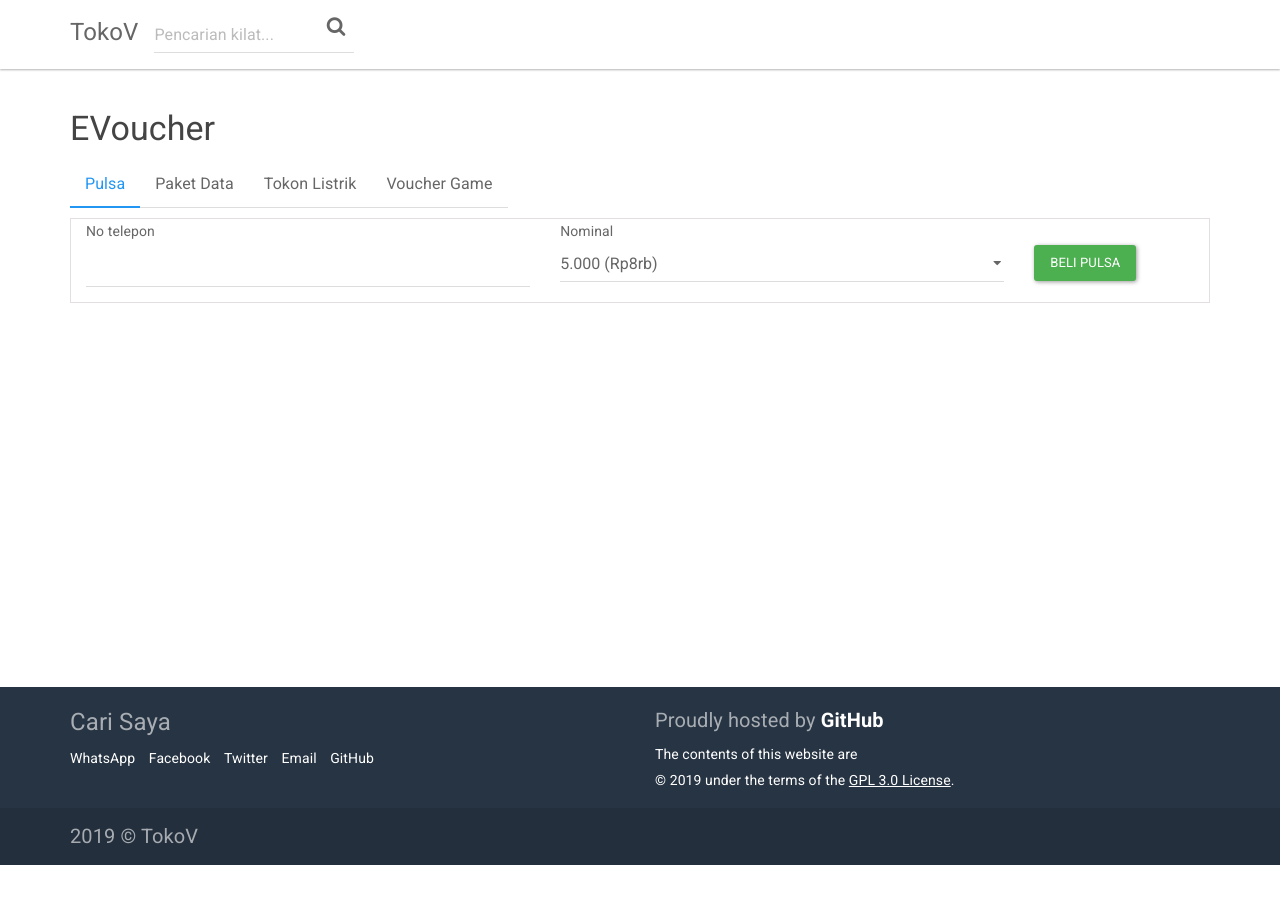
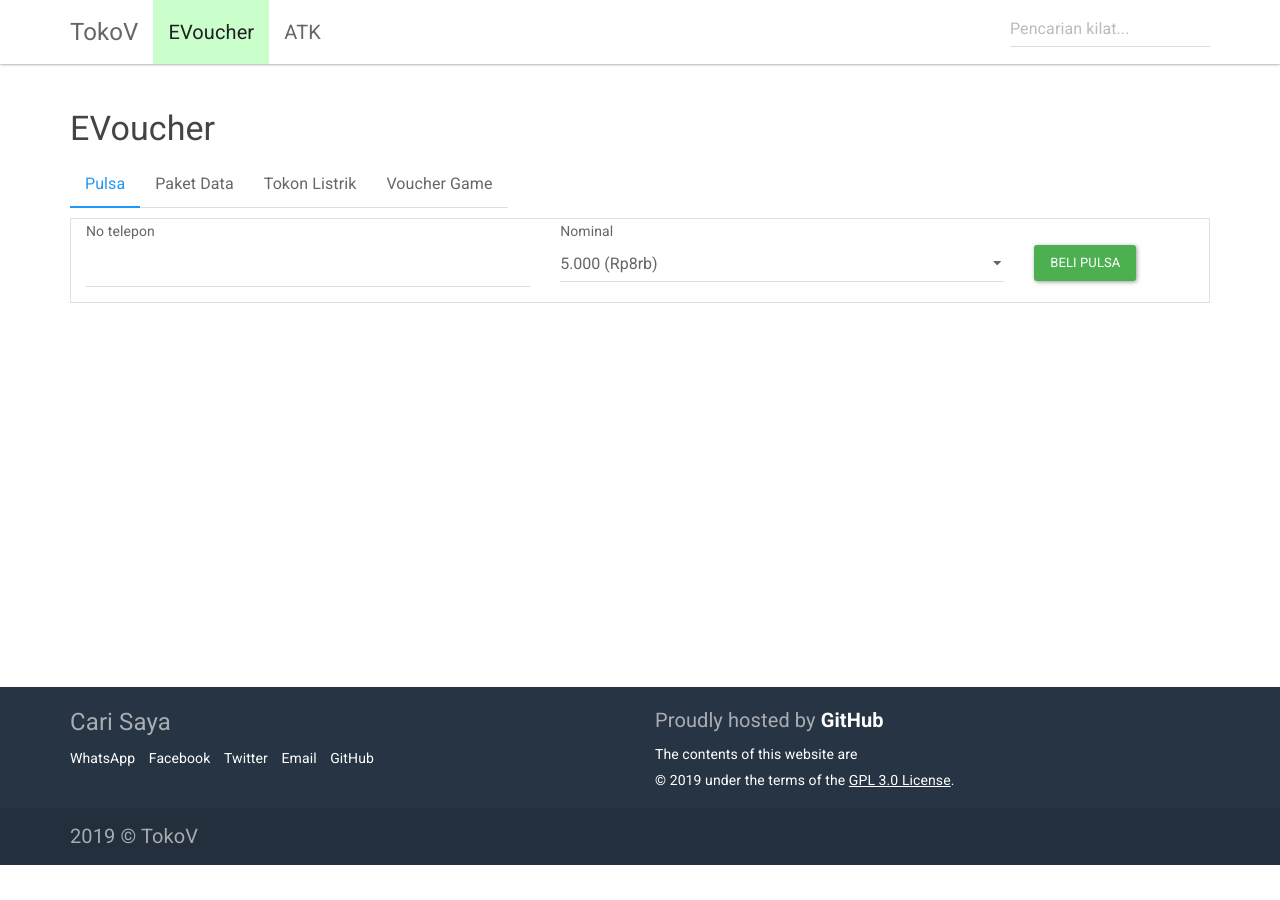
Before and after one commit to Wirya2700/bayardikampus, a Jekyll site: the page built from _contents/index.md, in a window 1280 px wide. Built offline with Jekyll 4.4.1, drawn with Linux system fonts in a browser that asks for light colours.

Commit message:
Initial Commit

```diff
--- a/_includes/topnav.html
+++ b/_includes/topnav.html
@@ -1,15 +1,30 @@
 <nav class="navbar navbar-default navbar-fixed-top">
     <div class="container navbar-container">
         <div class="navbar-header">
+			<button type="button" class="navbar-toggle collapsed" data-toggle="collapse" data-target="#navbar" aria-expanded="false" aria-controls="navbar">
+				<span class="sr-only">Toggle navigation</span>
+				<span class="icon-bar"></span>
+				<span class="icon-bar"></span>
+				<span class="icon-bar"></span>
+			</button>
             <a class="navbar-brand text-capitalize" href="{{ site.baseurl }}/">
                 {{ site.title }}
             </a>
-			<form class="navbar-left navbar-toggle">
-					<div class="form-group has-feedback">
-                        <input id="search-box" type="text" class="form-control" placeholder="Pencarian kilat..." style="width:200px !important;">
-                        <i class="fa fa-search form-control-feedback"></i>
-                    </div>
-                </form>
+			<div class="search1">
+				<input id="search-box1" type="text" class="form-control" placeholder="Pencarian kilat...">
+			</div>
         </div>
+		<div id="navbar" class="collapse navbar-collapse">
+            <ul class="nav navbar-nav">
+				{% for section in site.data.menu %}
+				<li class="{% if page.title==section.title %} active {% endif %}">
+					<a href="/{{section.title}}">{{section.title}}</a>
+				</li>
+				{% endfor %}
+            </ul>
+		</div>
+		<div class="search2">
+			<input id="search-box" type="text" class="form-control" placeholder="Pencarian kilat...">
+		</div>
     </div>
 </nav>
--- a/_sass/bootstrap/_navbar.scss
+++ b/_sass/bootstrap/_navbar.scss
@@ -53,7 +53,11 @@
   padding-left:  $navbar-padding-horizontal;
   border-top: 1px solid transparent;
   box-shadow: inset 0 1px 0 rgba(255,255,255,.1);
-  @include clearfix;
+  &:before,
+  &:after {
+    content: " "; // 1
+    display: table; // 2
+  }
   -webkit-overflow-scrolling: touch;
 
   &.in {
@@ -194,7 +198,8 @@
   position: relative;
   float: right;
   margin-right: $navbar-padding-horizontal;
-  margin-top: (($navbar-height - 34px) / 2);
+  padding: 9px 10px;
+  @include navbar-vertical-align(34px);
   background-color: transparent;
   background-image: none; // Reset unusual Firefox-on-Android default style; see https://github.com/necolas/normalize.css/issues/214
   border: 1px solid transparent;
@@ -215,6 +220,10 @@
   }
   .icon-bar + .icon-bar {
     margin-top: 4px;
+  }
+
+  @media (min-width: $grid-float-breakpoint) {
+    display: none;
   }
 }
 
@@ -421,7 +430,7 @@
       &:hover,
       &:focus {
         color: $navbar-default-link-active-color;
-        background-color: $navbar-default-link-active-bg;
+        background-color: #caffcc;
       }
     }
     > .disabled > a {
--- /dev/null
+++ b/_sass/bootstrap/mixins/_clearfix-custom.scss
@@ -0,0 +1,19 @@
+// Clearfix
+//
+// For modern browsers
+// 1. The space content is one way to avoid an Opera bug when the
+//    contenteditable attribute is included anywhere else in the document.
+//    Otherwise it causes space to appear at the top and bottom of elements
+//    that are clearfixed.
+// 2. The use of `table` rather than `block` is only necessary if using
+//    `:before` to contain the top-margins of child elements.
+//
+// Source: http://nicolasgallagher.com/micro-clearfix-hack/
+
+@mixin clearfix-custom() {
+  &:before,
+  &:after {
+    content: " "; // 1
+    display: table; // 2
+  }
+}
--- a/css/main.scss
+++ b/css/main.scss
@@ -156,3 +156,21 @@ voucher_game{
 .filterdiv {
   display: none;
 }
+
+.search1{
+	margin-top: 10px;
+	width:200px !important;
+	float:right;
+	@media (min-width: $grid-float-breakpoint) {
+		display: none;
+	}
+}
+
+.search2{
+	margin-top: 10px;
+	width:200px !important;
+	float:right;
+	@media (max-width: $grid-float-breakpoint) {
+		display: none;
+	}
+}
--- a/js/main.js
+++ b/js/main.js
@@ -9,6 +9,7 @@ $(function() {
 
 	filterSelection("all")
 	$("#search-box").bind("keypress", {}, keypressInBox);
+	$("#search-box1").bind("keypress", {}, keypressInBox1);
 });
 
 // kirim data ke wa
@@ -21,6 +22,14 @@ function keypressInBox(e) {
 	if (code == 13) { //Enter keycode
 		e.preventDefault();
 		filterSelection($("#search-box").val().toLowerCase())
+	}
+};
+
+function keypressInBox1(e) {
+	var code = (e.keyCode ? e.keyCode : e.which);
+	if (code == 13) { //Enter keycode
+		e.preventDefault();
+		filterSelection($("#search-box1").val().toLowerCase())
 	}
 };
 
```
Also changed, not shown: _data/voucher_game.yml (+19 -19 lines).
